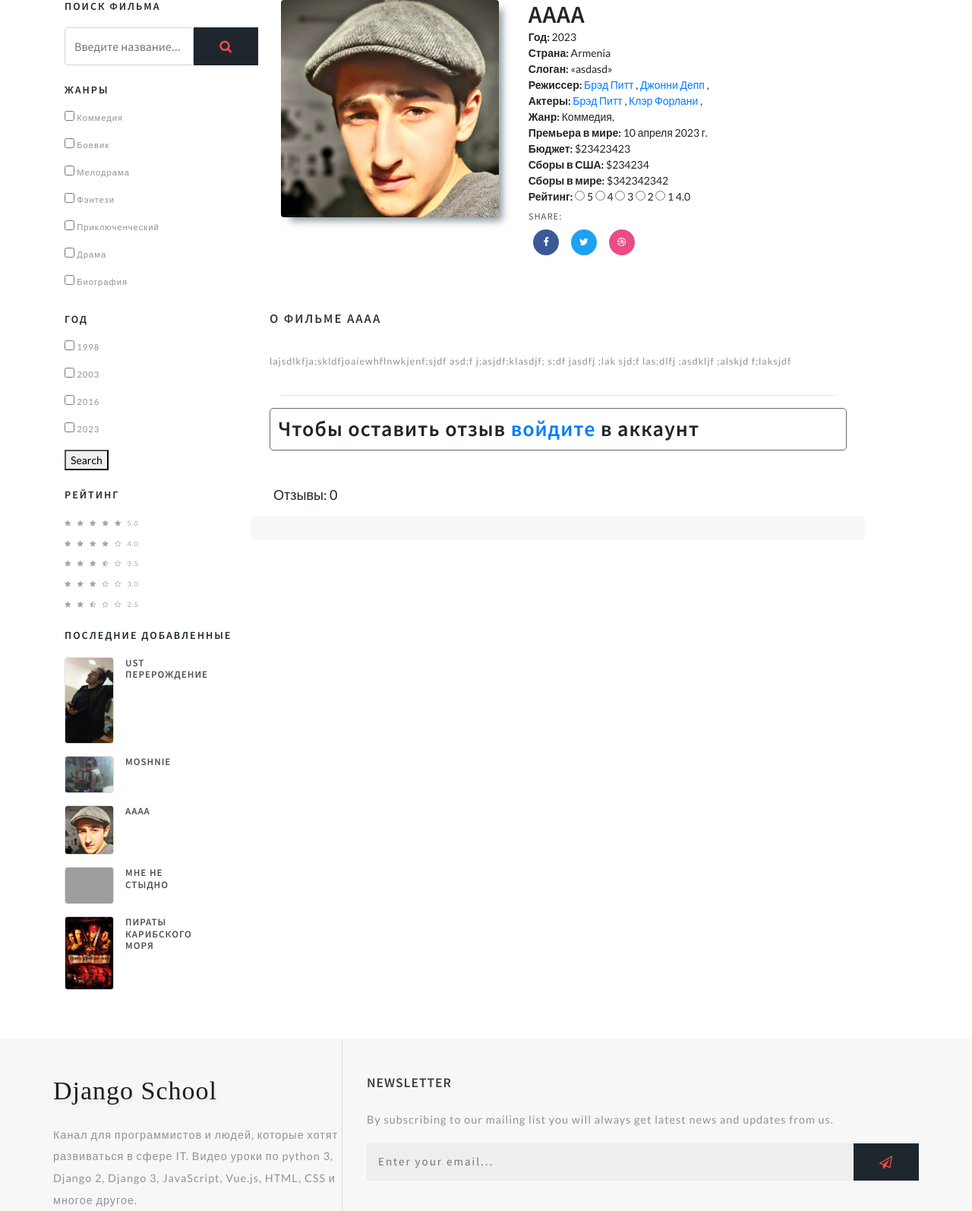
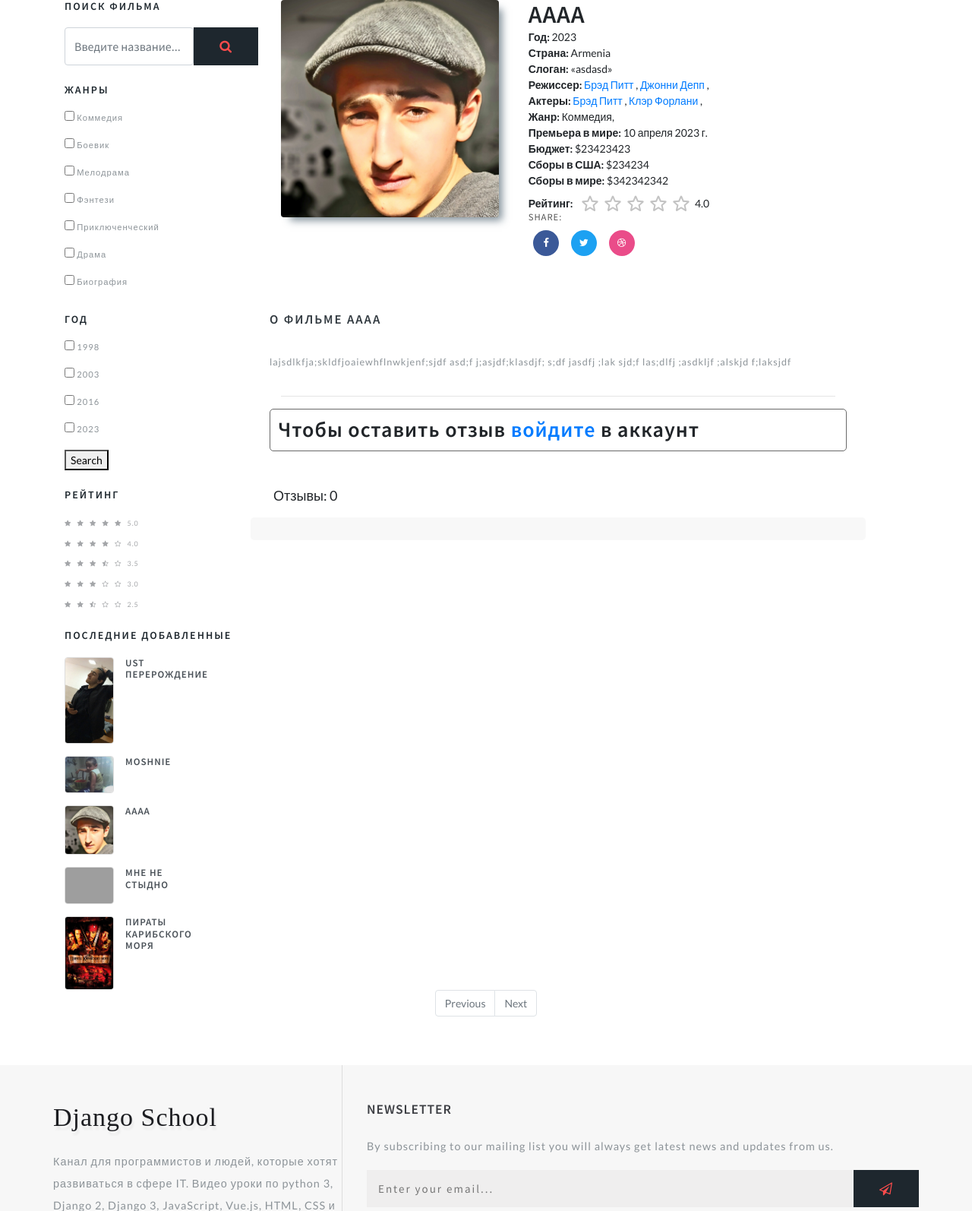
Before and after one commit to AgvanGrigoryan/ust_cinema, a Django app: a page that uses templates/movies/base.html in a window 1280 px wide. Shown: the part 758-2352 px from the top of the page at 76% size. Run offline with Django 4.2, Linux system fonts and the light colour scheme; data comes from the database, SQL or seed files in the repository; both versions use the stored data as it was after the commit; some libraries are stand-ins or nearby versions; grey boxes are pictures that could not be loaded.

Commit message:
add movie list paginator

```diff
--- a/static/css/style.css
+++ b/static/css/style.css
@@ -1810,3 +1810,147 @@ img.answer_review_author_image {
     border: 3px solid #13a696;
     color: white;
 }
+
+
+/*Rating Stars*/
+.rating{
+    overflow: hidden;
+    vertical-align: bottom;
+    display: inline-block;
+    width: 155px;
+    height: 30px;
+    /*display: inline-flex;*/
+    /*flex-direction: row;*/
+    padding: 5px 0px;
+}
+.rating > input{
+    opacity: 0;
+    margin-right: -100%;
+}
+.rating > label {
+    position: relative;
+    display: block;
+    float: right;
+    background: url('../images/star_border_18dp.svg');
+    -webkit-background-size: 30px 30px;
+    background-size: 30px 30px;
+}
+.rating > label:before{
+    display: block;
+    opacity: 0;
+    content: '';
+    width: 30px;
+    height: 30px;
+    background: url('../images/star_rate_18dp.svg');
+    background-size: 30px 30px;
+    transition: all 0.3s ease;
+
+}
+/*.rating > label:hover {*/
+/*    opacity: 0;*/
+/*}*/
+.rating > label:hover:before,  .rating > label:hover ~ label:before,  .rating:not(:hover) > :checked ~ label:before { opacity: 1; }
+
+.rating:not(:hover) > :checked ~ label:before {
+    background: url('../images/star_rate_focus_18dp.svg');
+    background-size: 30px 30px;
+    opacity: 1;
+}
+
+/*=====PAGINATOR=====*/
+.paginator_container{
+    width: 100%;
+    display: flex;
+    justify-content: center;
+    align-items: center;
+}
+.pagination {
+    display: flex;
+    padding-left: 0;
+    list-style: none;
+    border-radius: 0.25rem;
+
+}
+
+.page-link {
+    position: relative;
+    display: block;
+    padding: 0.5rem 0.75rem;
+    margin-left: -1px;
+    line-height: 1.25;
+    color: #007bff;
+    background-color: #fff;
+    border: 1px solid #dee2e6;
+}
+
+.page-link:hover {
+    z-index: 2;
+    color: #0056b3;
+    text-decoration: none;
+    background-color: #e9ecef;
+    border-color: #dee2e6;
+}
+
+.page-link:focus {
+    z-index: 3;
+    outline: 0;
+    box-shadow: 0 0 0 0.2rem rgba(0, 123, 255, 0.25);
+}
+
+.page-item:first-child .page-link {
+    margin-left: 0;
+    border-top-left-radius: 0.25rem;
+    border-bottom-left-radius: 0.25rem;
+}
+
+.page-item:last-child .page-link {
+    border-top-right-radius: 0.25rem;
+    border-bottom-right-radius: 0.25rem;
+}
+
+.page-item.active .page-link {
+    z-index: 3;
+    color: #fff;
+    background-color: #007bff;
+    border-color: #007bff;
+}
+
+.page-item.disabled .page-link {
+    color: #6c757d;
+    pointer-events: none;
+    cursor: auto;
+    background-color: #fff;
+    border-color: #dee2e6;
+}
+
+.pagination-lg .page-link {
+    padding: 0.75rem 1.5rem;
+    font-size: 1.25rem;
+    line-height: 1.5;
+}
+
+.pagination-lg .page-item:first-child .page-link {
+    border-top-left-radius: 0.3rem;
+    border-bottom-left-radius: 0.3rem;
+}
+
+.pagination-lg .page-item:last-child .page-link {
+    border-top-right-radius: 0.3rem;
+    border-bottom-right-radius: 0.3rem;
+}
+
+.pagination-sm .page-link {
+    padding: 0.25rem 0.5rem;
+    font-size: 0.875rem;
+    line-height: 1.5;
+}
+
+.pagination-sm .page-item:first-child .page-link {
+    border-top-left-radius: 0.2rem;
+    border-bottom-left-radius: 0.2rem;
+}
+
+.pagination-sm .page-item:last-child .page-link {
+    border-top-right-radius: 0.2rem;
+    border-bottom-right-radius: 0.2rem;
+}
--- /dev/null
+++ b/templates/include_fragments/paginator.html
@@ -0,0 +1,20 @@
+<nav aria-label="Page navigation example" class="paginator_container">
+        <ul class="pagination justify-content-center">
+            <li class="page-item {% if not page_obj.has_previous %} disabled {% endif %}">
+                <a class="page-link"
+                   href="{% if page_obj.has_previous %}?page={{ page_obj.previous_page_number }}{% else %} # {% endif %}"
+                   tabindex="-1" aria-disabled="true">Previous</a>
+            </li>
+            {% for page in page_obj.paginator.page_range %}
+                <li class="page-item {% if page_obj.number == page %} disabled {% endif %}">
+                    <a class="page-link " href="?page={{ page }}">
+                        {{ page }}
+                    </a>
+                </li>
+            {% endfor %}
+            <li class="page-item {% if not page_obj.has_next %} disabled {% endif %}">
+                <a class="page-link"
+                   href="{% if page_obj.has_next %}?page={{ page_obj.next_page_number }} {% else %} # {% endif %}">Next</a>
+            </li>
+        </ul>
+    </nav>
--- a/templates/movies/base.html
+++ b/templates/movies/base.html
@@ -2,13 +2,16 @@
 {% load static %}
 {% block content %}
     {% include 'include_fragments/popup.html' %}
-
     <section class="ab-info-main py-md-5 py-4 editContent"
              style="outline: none; outline-offset: -2px; cursor: inherit; color: rgb(33, 37, 41); font-size: 14px; background-color: rgba(0, 0, 0, 0); font-family: Lato, sans-serif;">
         <div class="container py-md-3">
             <div class="row">
+                {% block paginator %}{% endblock %}
+
                 {% include 'include_fragments/sidebar.html' %}
+
                 {% block movie-content %}{% endblock %}
+                {% include 'include_fragments/paginator.html' %}
             </div>
         </div>
     </section>
--- a/templates/movies/movie_list.html
+++ b/templates/movies/movie_list.html
@@ -1,5 +1,8 @@
 {% extends 'movies/base.html' %}
 {% block title %}Movies{% endblock %}
+{% block paginator %}
+    {% include 'include_fragments/paginator.html' %}
+{% endblock %}
 
 {% block movie-content %}
 
```
Also changed, not shown: db.sqlite3, media/actors/image.jpeg (added), media/movies/00000000-0000-0000-0000-000000000002.image.jpg (added), media/movies/27-08-08_2302.jpg (added), media/movies/IMG_20211129_131826_728.jpg (added).
